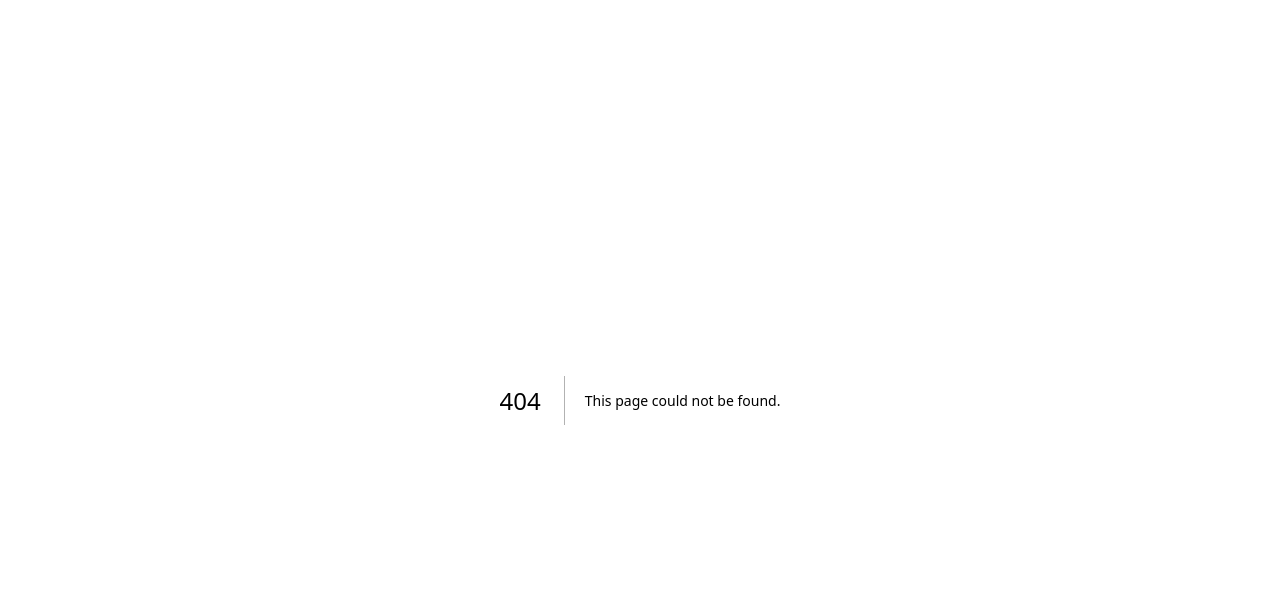
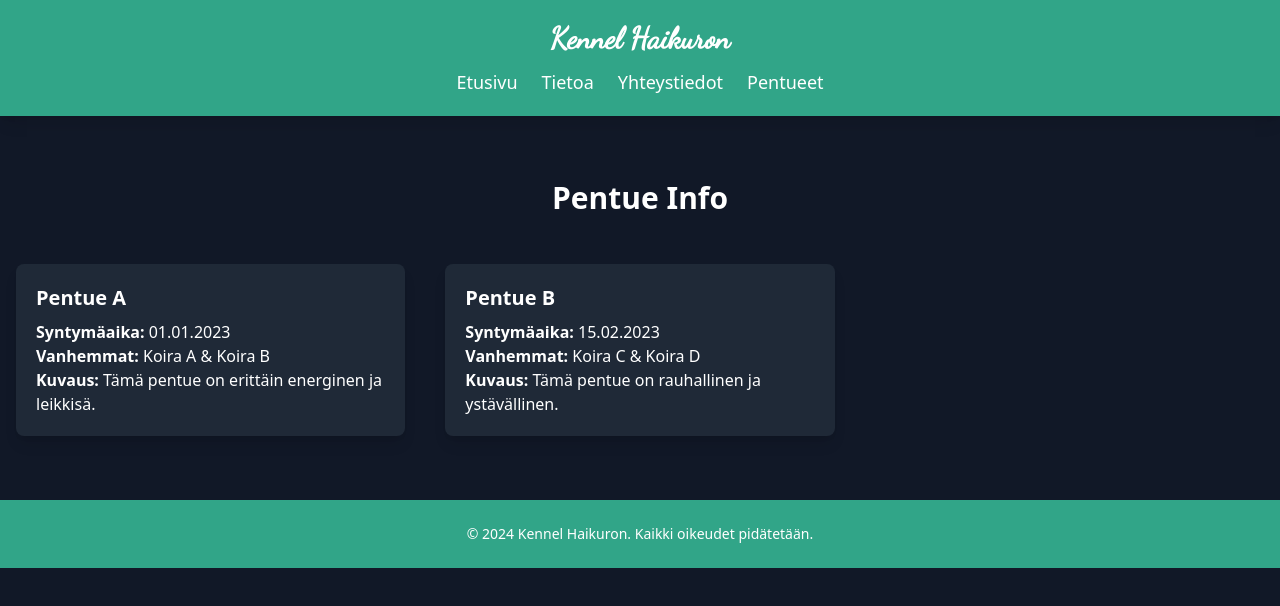
Before and after one commit to SKYRIXER/Haikuron.fi, a Next.js app in the folder main/: page /pentueet in a window 1280 px wide. Before the commit this address had no page. Shown: the top 606 px of the page. Built offline with nearby package versions, Linux system fonts and the light colour scheme.

Commit message:
muokkauksia

```diff
--- a/main/app/components/footer.js
+++ b/main/app/components/footer.js
@@ -1,6 +1,6 @@
 export default function Footer() {
     return (
-        <footer className="bg-gray-800 py-6 text-center">
+        <footer style={{ backgroundColor: 'rgb(49, 165, 136)' }} className="py-6 text-center">
             <p className="text-sm text-white text-bold">© {new Date().getFullYear()} Kennel Haikuron. Kaikki oikeudet pidätetään.</p>
         </footer>
     );
--- a/main/app/components/header.js
+++ b/main/app/components/header.js
@@ -1,14 +1,22 @@
+import Head from 'next/head';
+// dancing script kauno fontti pitäs olla, ei o
 export default function Header() {
     return (
-        <header className="bg-gray-800 py-5 shadow-lg">
-            <a href="/"><h1 className="text-white font-bold text-center text-3xl mb-3">Kennel Haikuron</h1></a>
+        <>
+        <Head>
+        <link href="https://fonts.googleapis.com/css2?family=Dancing+Script&display=swap" rel="stylesheet"/>
+        </Head>
+        <header style={{ backgroundColor: 'rgb(49, 165, 136)' }} className="py-5 shadow-lg">
+            <a href="/"><h1 className="text-white font-bold text-center text-3xl mb-3" style={{ fontFamily: 'Dancing Script, serif' }}>Kennel Haikuron</h1></a>
             <nav className="flex justify-center items-center text-lg">
                 <ul className="flex flex-row space-x-6">
                     <li><a href="/" className="hover:underline">Etusivu</a></li>
                     <li><a href="/tietoa" className="hover:underline">Tietoa</a></li>
                     <li><a href="/yhteystiedot" className="hover:underline">Yhteystiedot</a></li>
+                    <li><a href="/pentueet" className="hover:underline">Pentueet</a></li>
                 </ul>
             </nav>
         </header>
+        </>
     );
 }
--- a/main/app/data/dogs.js
+++ b/main/app/data/dogs.js
@@ -1,28 +1,28 @@
 const dogs = [
     {
       id: 1,
-      name: "Laggan Haiku",
+      name: "FI MVA Laggan Haiku",
       shortname: "haiku",
       story: "Haikun tarina sdasd asd asd asd asd asd ",
-      description: "Kutsumanimeltään Haiku, on meidän toisiksi vanhin koira joka on 6 vuotta ja on meidän pentueen kantaäiti.",
+      description: "Kutsumanimeltään Haiku, 6 vuotias ja on meidän pentueen kantaäiti.",
       image: "/img/Haiku.jpg",
       imagetext: "Kuvaaja: Aino Vakkila"
     },
     {
       id: 2,
-      name: "Laggan Noriaki",
+      name: "FI MVA Laggan Noriaki",
       shortname: "nori",
       story: "Norin tarina sdasd asd asd asd asd asd ",
-      description: "Kutsumanimeltään Nori, on meidän vanhin koira ja hän on 9 vuotias.",
+      description: "Kutsumanimeltään Nori, hän on 9 vuotias.",
       image: "/img/Nori.jpg",
       imagetext: "Kuvaaja: Ida Jauros"
     },
     {
       id: 3,
-      name: "Haikuron Totoro",
+      name: "FI JMVA Haikuron Totoro",
       shortname: "totoro",
       story: "Totoron tarina sdasd asd asd asd asd asd ",
-      description: "Kutsumanimeltään Totoro, on meidän nuorin koira joka on 2 vuotias ja on kennelimme ensimmäisestä pentueesta.",
+      description: "Kutsumanimeltään Totoro, 2 vuotias ja on kennelimme ensimmäisestä pentueesta.",
       image: "/img/Totoro.jpg",
       imagetext: "Kuvaaja: Aino Vakkila"
     },
--- /dev/null
+++ b/main/app/pentueet/page.js
@@ -0,0 +1,31 @@
+import React from 'react';
+import Header from "../components/header.js";
+import Footer from "../components/footer.js";
+
+export default function PentueetPage() {
+    return (
+        <div className="bg-gray-900 min-h-screen text-white">
+            <Header title="Pentueet" />
+            <section className="py-16 px-4">
+                <h2 className="text-center text-3xl font-bold mb-12">Pentue Info</h2>
+                <div className="grid grid-cols-1 md:grid-cols-2 lg:grid-cols-3 gap-10">
+                    {/* Add content about the litters here */}
+                    <div className="bg-gray-800 p-5 rounded-lg shadow-lg">
+                        <h3 className="text-xl font-semibold mb-2">Pentue A</h3>
+                        <p><strong>Syntymäaika:</strong> 01.01.2023</p>
+                        <p><strong>Vanhemmat:</strong> Koira A & Koira B</p>
+                        <p><strong>Kuvaus:</strong> Tämä pentue on erittäin energinen ja leikkisä.</p>
+                    </div>
+                    <div className="bg-gray-800 p-5 rounded-lg shadow-lg">
+                        <h3 className="text-xl font-semibold mb-2">Pentue B</h3>
+                        <p><strong>Syntymäaika:</strong> 15.02.2023</p>
+                        <p><strong>Vanhemmat:</strong> Koira C & Koira D</p>
+                        <p><strong>Kuvaus:</strong> Tämä pentue on rauhallinen ja ystävällinen.</p>
+                    </div>
+                    {/* Add more litter information as needed */}
+                </div>
+            </section>
+            <Footer />
+        </div>
+    );
+}
--- a/main/app/tietoa/page.js
+++ b/main/app/tietoa/page.js
@@ -34,20 +34,17 @@ export default function AboutPage() {
                 </div>
             </section>
 
-            <section className="bg-gray-800 py-16 px-4">
+            {/* <section className="bg-gray-800 py-16 px-4">
                 <div className="max-w-4xl mx-auto">
                     <h2 className="text-3xl font-bold text-center text-white mb-8">Historia</h2>
                     <p className="text-lg mb-6">
-                        Kennel Haikuronin tarina alkoi pienestä unelmasta. Perustajamme aloittivat toimintansa
-                        rakkaudesta eläimiin ja erityisesti koiriin. Vuosien varrella kennel on kasvanut, mutta
-                        arvomme ovat säilyneet samoina: vastuullisuus, rakkaus ja omistautuminen.
+                        Kennel Haikuronin tarina
                     </p>
                     <p className="text-lg mb-6">
-                        Olemme kasvattaneet useita palkittuja koiria ja luoneet kestäviä ystävyyssuhteita asiakkaidemme
-                        kanssa. Jokainen koira on meille erityinen, ja heidän hyvinvointinsa on aina etusijalla.
+                        2 teksti
                     </p>
                 </div>
-            </section>
+            </section> */}
 
             <section className="py-16 px-4">
                 <div className="max-w-4xl mx-auto">
```
